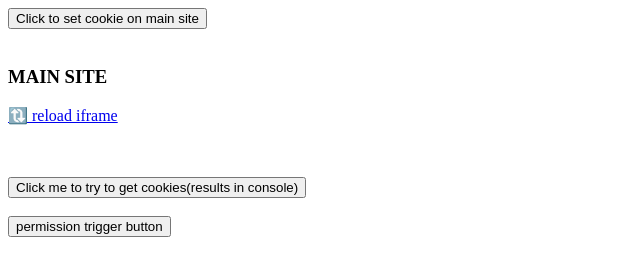
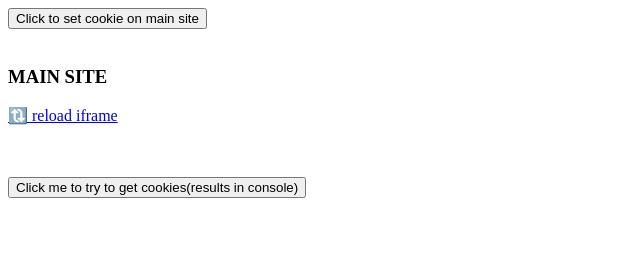
Before and after one commit to rkiraga-itt/rws-main, a plain HTML site: page index.html in a window 1280 px wide. Shown: the whole page, without its empty margins (0-640 px from the left). Drawn offline with Linux system fonts and the light colour scheme.

Commit message:
Update index.html

```diff
--- a/index.html
+++ b/index.html
@@ -13,7 +13,7 @@
 <br><br>
 <button onclick="handleCookieAccess()">Click me to try to get cookies(results in console)</button>
 <br><br>
-<button id="permission-trigger-button">permission trigger button</button>
+<button id="permission-trigger-button" style="display: none;">permission trigger button</button>
 <br>
 <script>
    console.log('['+document.location.hostname+'] 🍪 Cookies visible to JavaScript at page load: ' + document.cookie);
@@ -56,6 +56,7 @@
                     } else if (permission.state === "prompt") {
                         console.log('document.hasStorageAccess = false, permission = prompt');
                         const btn = document.getElementById("permission-trigger-button");
+                        btn.style.display = "block";
                         // Need to call requestStorageAccess() after a user interaction
                         btn.addEventListener("click", async () => {
                             try {
```
